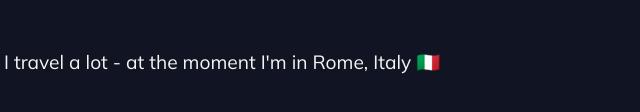
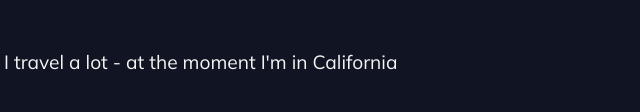
Before and after one commit to sebastian-ch/sebastianhancock.com, a plain HTML site: page index.html in a window 1280 px wide. Shown: the part 740-852 px from the top of the page, 100-740 px from the left. Drawn offline with Linux system fonts and the light colour scheme.

Commit message:
Update index.html

```diff
--- a/index.html
+++ b/index.html
@@ -39,7 +39,7 @@
     </ul>
 
     <br>
-    <p>I travel a lot - at the moment I'm in Rome, Italy 🇮🇹 </p>
+    <p>I travel a lot - at the moment I'm in California </p>
 
 
 </body>
```
